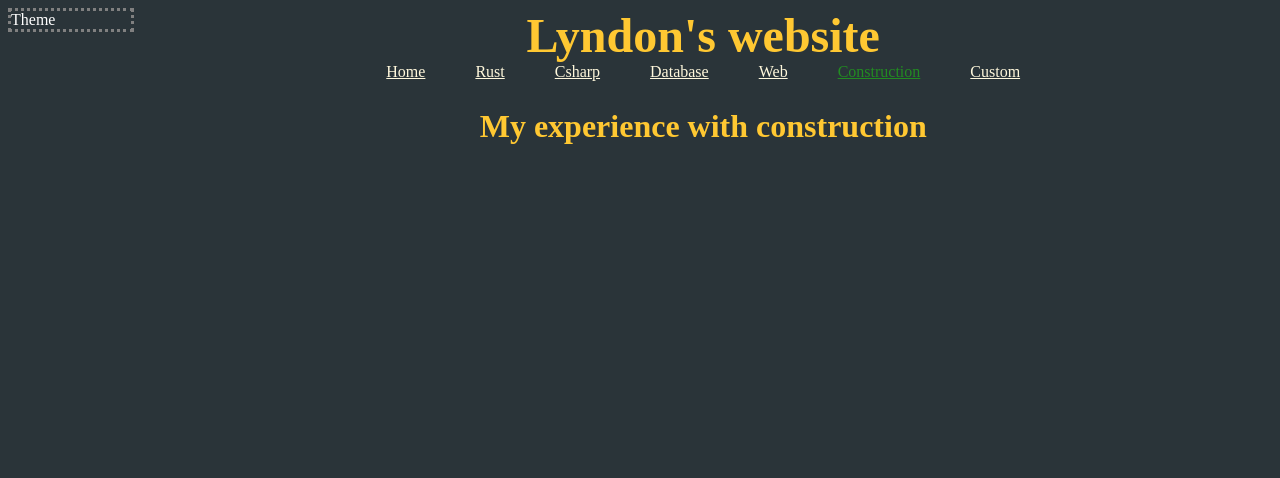
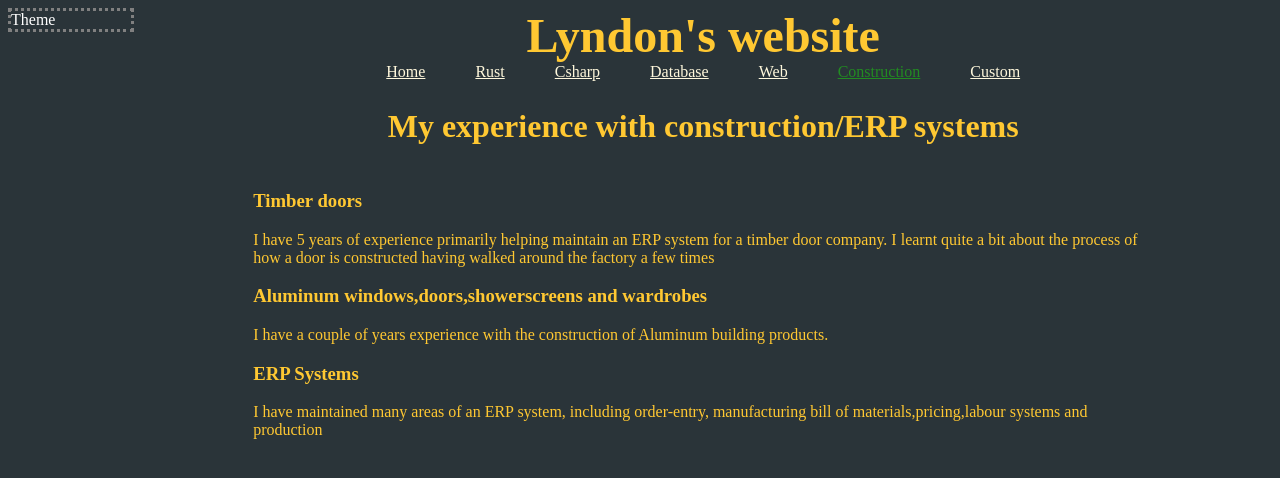
Before and after one commit to Lyndon-Mackay/lyndon-mackay.github.io, a Vue app: page /construction in a window 1280 px wide. Shown: the top 478 px of the page. Built offline with nearby package versions, Linux system fonts and the light colour scheme.

Commit message:
Add Construction content

```diff
--- a/src/views/ConstructionView.vue
+++ b/src/views/ConstructionView.vue
@@ -3,5 +3,20 @@ import { elementColour } from "../themes/index";
 </script>
 
 <template>
-  <h2 :style="elementColour('h2')">My experience with construction</h2>
+  <h2 :style="elementColour('h2')">My experience with construction/ERP systems</h2>
+  <article>
+    <h3 :style="elementColour('h3')">Timber doors</h3>
+    <p :style="elementColour('p')">I have 5 years of experience primarily helping maintain an ERP system for a timber
+      door company. I learnt quite a bit about the process of how a door is constructed having walked around the factory
+      a few
+      times
+    </p>
+    <h3 :style="elementColour('h3')">Aluminum windows,doors,showerscreens and wardrobes</h3>
+    <p :style="elementColour('p')">
+      I have a couple of years experience with the construction of Aluminum building products.
+    </p>
+    <h3 :style="elementColour('h3')"> ERP Systems </h3>
+    <p :style="elementColour('p')"> I have maintained many areas of an ERP system, including order-entry, manufacturing
+      bill of materials,pricing,labour systems and production </p>
+  </article>
 </template>
```
Also changed, not shown: 13 other files (tests, documents, lock files or other folders).
